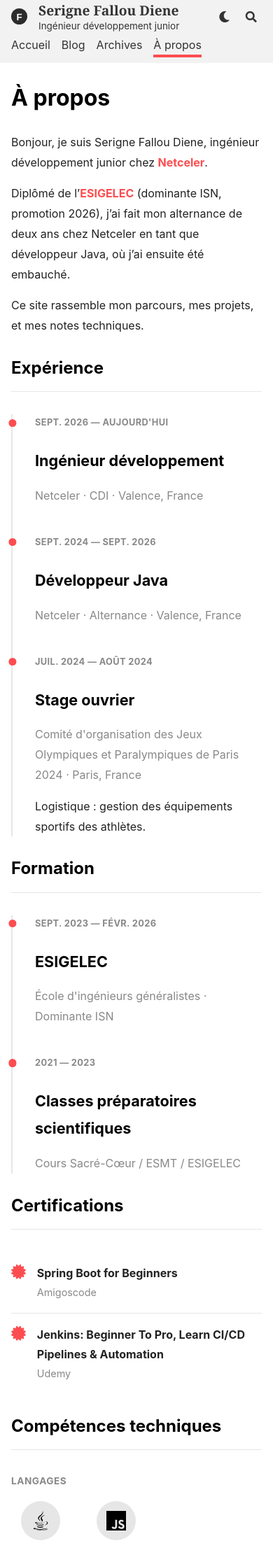
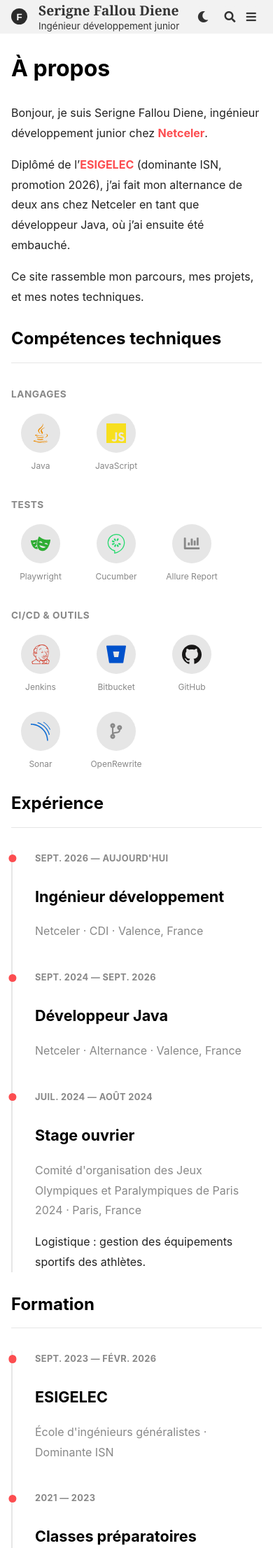
Before and after one commit to sfalloudiene/sfalloudiene.github.io, a Jekyll site: the page built from about.md, in a window 390 px wide. Shown: the top 2212 px of the page at 70% size. Built offline with Jekyll 4.4.1, drawn with Linux system fonts in a browser that asks for light colours; nearby versions of some CDN libraries; some of the changed text lies outside the part shown.

Commit message:
feat: pastilles competences en vraies couleurs de marque, section deplacee juste apres la description, menu mobile pliable (hamburger)

```diff
--- a/_includes/header.html
+++ b/_includes/header.html
@@ -19,9 +19,10 @@
         {%- if site.search.provider -%}
           <button class="button button--secondary button--circle search-button js-search-toggle"><i class="fas fa-search"></i></button>
         {%- endif -%}
+        <button class="button button--secondary button--circle js-nav-toggle" title="Menu" aria-label="Menu"><i class="fas fa-bars"></i></button>
       </div>
       {%- if site.data.navigation.header -%}
-      <nav class="navigation">
+      <nav class="navigation js-navigation">
         <ul>
           {%- for _item in site.data.navigation.header -%}
             {%- include snippets/get-nav-url.html path=_item.url -%}
--- /dev/null
+++ b/_includes/scripts/nav-toggle.js
@@ -0,0 +1,17 @@
+(function () {
+  var toggle = document.querySelector('.js-nav-toggle');
+  if (!toggle) { return; }
+
+  var header = toggle.closest('.header');
+  if (!header) { return; }
+
+  toggle.addEventListener('click', function () {
+    header.classList.toggle('header--nav-open');
+  });
+
+  document.querySelectorAll('.js-navigation a').forEach(function (link) {
+    link.addEventListener('click', function () {
+      header.classList.remove('header--nav-open');
+    });
+  });
+})();
--- a/_layouts/base.html
+++ b/_layouts/base.html
@@ -21,6 +21,7 @@
     <script>
       {%- include scripts/common.js -%}
       {%- include scripts/theme-toggle.js -%}
+      {%- include scripts/nav-toggle.js -%}
     </script>
   </body>
 </html>
--- a/_sass/custom.scss
+++ b/_sass/custom.scss
@@ -29,6 +29,26 @@
 
 .header .navigation__item a {
   color: $header-text-color !important;
+}
+
+// Collapsible mobile nav: hidden hamburger button on desktop, shown + toggles
+// the nav list on small screens so the header doesn't take two tall rows.
+.js-nav-toggle {
+  display: none;
+  @include media-breakpoint-down(md) {
+    @include flexbox();
+  }
+}
+
+@include media-breakpoint-down(md) {
+  .js-navigation {
+    display: none;
+    width: 100%;
+  }
+
+  .header--nav-open .js-navigation {
+    display: block;
+  }
 }
 
 .hero--image {
--- a/about.md
+++ b/about.md
@@ -33,6 +33,70 @@
 Diplômé de l'[ESIGELEC](https://www.esigelec.fr) (dominante ISN, promotion 2026), j'ai fait mon alternance de deux ans chez Netceler en tant que développeur Java, où j'ai ensuite été embauché.
 
 Ce site rassemble mon parcours, mes projets, et mes notes techniques.
+
+<section class="timeline-section">
+<h2 class="timeline-section__heading">Compétences techniques</h2>
+
+<div class="skills">
+<div class="skills__category">
+<h3 class="skills__category-title">Langages</h3>
+<div class="skills__grid">
+<div class="skill-badge">
+<div class="skill-badge__icon"><img src="{{ '/assets/images/icons/java.svg' | relative_url }}" alt="Java" loading="lazy"></div>
+<span class="skill-badge__label">Java</span>
+</div>
+<div class="skill-badge">
+<div class="skill-badge__icon"><img src="{{ '/assets/images/icons/javascript.svg' | relative_url }}" alt="JavaScript" loading="lazy"></div>
+<span class="skill-badge__label">JavaScript</span>
+</div>
+</div>
+</div>
+
+<div class="skills__category">
+<h3 class="skills__category-title">Tests</h3>
+<div class="skills__grid">
+<div class="skill-badge">
+<div class="skill-badge__icon"><img src="{{ '/assets/images/icons/playwright.svg' | relative_url }}" alt="Playwright" loading="lazy"></div>
+<span class="skill-badge__label">Playwright</span>
+</div>
+<div class="skill-badge">
+<div class="skill-badge__icon"><img src="{{ '/assets/images/icons/cucumber.svg' | relative_url }}" alt="Cucumber" loading="lazy"></div>
+<span class="skill-badge__label">Cucumber</span>
+</div>
+<div class="skill-badge">
+<div class="skill-badge__icon"><i class="fas fa-chart-bar"></i></div>
+<span class="skill-badge__label">Allure Report</span>
+</div>
+</div>
+</div>
+
+<div class="skills__category">
+<h3 class="skills__category-title">CI/CD &amp; Outils</h3>
+<div class="skills__grid">
+<div class="skill-badge">
+<div class="skill-badge__icon"><img src="{{ '/assets/images/icons/jenkins.svg' | relative_url }}" alt="Jenkins" loading="lazy"></div>
+<span class="skill-badge__label">Jenkins</span>
+</div>
+<div class="skill-badge">
+<div class="skill-badge__icon"><img src="{{ '/assets/images/icons/bitbucket.svg' | relative_url }}" alt="Bitbucket" loading="lazy"></div>
+<span class="skill-badge__label">Bitbucket</span>
+</div>
+<div class="skill-badge">
+<div class="skill-badge__icon"><img src="{{ '/assets/images/icons/github.svg' | relative_url }}" alt="GitHub" loading="lazy"></div>
+<span class="skill-badge__label">GitHub</span>
+</div>
+<div class="skill-badge">
+<div class="skill-badge__icon"><img src="{{ '/assets/images/icons/sonarqube.svg' | relative_url }}" alt="SonarQube" loading="lazy"></div>
+<span class="skill-badge__label">Sonar</span>
+</div>
+<div class="skill-badge">
+<div class="skill-badge__icon"><i class="fas fa-code-branch"></i></div>
+<span class="skill-badge__label">OpenRewrite</span>
+</div>
+</div>
+</div>
+</div>
+</section>
 
 <section class="timeline-section">
 <h2 class="timeline-section__heading">Expérience</h2>
@@ -101,67 +165,3 @@
 
 </div>
 </section>
-
-<section class="timeline-section">
-<h2 class="timeline-section__heading">Compétences techniques</h2>
-
-<div class="skills">
-<div class="skills__category">
-<h3 class="skills__category-title">Langages</h3>
-<div class="skills__grid">
-<div class="skill-badge">
-<div class="skill-badge__icon"><img src="{{ '/assets/images/icons/java.svg' | relative_url }}" alt="Java" loading="lazy"></div>
-<span class="skill-badge__label">Java</span>
-</div>
-<div class="skill-badge">
-<div class="skill-badge__icon"><img src="{{ '/assets/images/icons/javascript.svg' | relative_url }}" alt="JavaScript" loading="lazy"></div>
-<span class="skill-badge__label">JavaScript</span>
-</div>
-</div>
-</div>
-
-<div class="skills__category">
-<h3 class="skills__category-title">Tests</h3>
-<div class="skills__grid">
-<div class="skill-badge">
-<div class="skill-badge__icon"><img src="{{ '/assets/images/icons/playwright.svg' | relative_url }}" alt="Playwright" loading="lazy"></div>
-<span class="skill-badge__label">Playwright</span>
-</div>
-<div class="skill-badge">
-<div class="skill-badge__icon"><img src="{{ '/assets/images/icons/cucumber.svg' | relative_url }}" alt="Cucumber" loading="lazy"></div>
-<span class="skill-badge__label">Cucumber</span>
-</div>
-<div class="skill-badge">
-<div class="skill-badge__icon"><i class="fas fa-chart-bar"></i></div>
-<span class="skill-badge__label">Allure Report</span>
-</div>
-</div>
-</div>
-
-<div class="skills__category">
-<h3 class="skills__category-title">CI/CD &amp; Outils</h3>
-<div class="skills__grid">
-<div class="skill-badge">
-<div class="skill-badge__icon"><img src="{{ '/assets/images/icons/jenkins.svg' | relative_url }}" alt="Jenkins" loading="lazy"></div>
-<span class="skill-badge__label">Jenkins</span>
-</div>
-<div class="skill-badge">
-<div class="skill-badge__icon"><img src="{{ '/assets/images/icons/bitbucket.svg' | relative_url }}" alt="Bitbucket" loading="lazy"></div>
-<span class="skill-badge__label">Bitbucket</span>
-</div>
-<div class="skill-badge">
-<div class="skill-badge__icon"><img src="{{ '/assets/images/icons/github.svg' | relative_url }}" alt="GitHub" loading="lazy"></div>
-<span class="skill-badge__label">GitHub</span>
-</div>
-<div class="skill-badge">
-<div class="skill-badge__icon"><img src="{{ '/assets/images/icons/sonarqube.svg' | relative_url }}" alt="SonarQube" loading="lazy"></div>
-<span class="skill-badge__label">Sonar</span>
-</div>
-<div class="skill-badge">
-<div class="skill-badge__icon"><i class="fas fa-code-branch"></i></div>
-<span class="skill-badge__label">OpenRewrite</span>
-</div>
-</div>
-</div>
-</div>
-</section>
```
Also changed, not shown: assets/images/icons/bitbucket.svg, assets/images/icons/cucumber.svg, assets/images/icons/github.svg, assets/images/icons/java.svg, assets/images/icons/javascript.svg, assets/images/icons/jenkins.svg, assets/images/icons/playwright.svg, assets/images/icons/sonarqube.svg.
